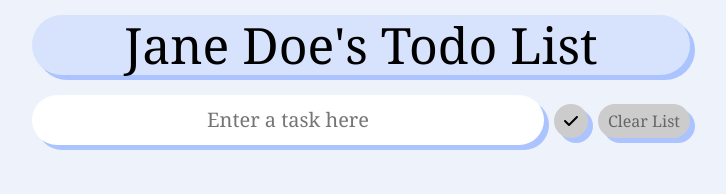
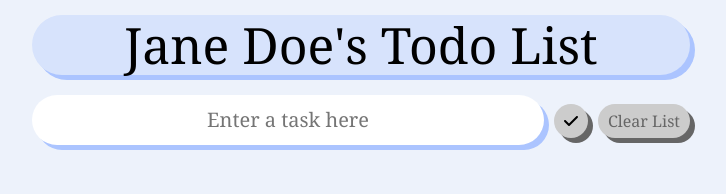
Before and after one commit to kpulgari/react-todo-app, a React app: page / in a window 1280 px wide. Shown: the top 194 px of the page, without its empty margins (279-1005 px from the left). Built offline with nearby package versions, Linux system fonts and the light colour scheme; the HTML template or start-up script is replaced by a standard one.

Commit message:
Code refactoring and added styles

```diff
--- a/package.json
+++ b/package.json
@@ -11,10 +11,7 @@
   "dependencies": {
     "bootstrap": "^5.2.3",
     "react": "^18.2.0",
-    "react-dom": "^18.2.0",
-    "@fortawesome/fontawesome-svg-core": "^6.4.2",
-    "@fortawesome/free-solid-svg-icons": "^6.4.2",
-    "@fortawesome/react-fontawesome": "^0.2.0"
+    "react-dom": "^18.2.0"
   },
   "devDependencies": {
     "@types/react": "^18.0.27",
--- a/src/App.tsx
+++ b/src/App.tsx
@@ -70,7 +70,9 @@ function App() {
 
   return (
     <div>
-      <h1 id="todo-list-header">{name}'s Todo List</h1>
+      <h1 className="todo-header-div" id="todo-list-header">
+        {name}'s Todo List
+      </h1>
       <SubmitTask
         submitBarId="submit-task-bar"
         submitBarName="task"
--- a/src/components/SubmitTask.tsx
+++ b/src/components/SubmitTask.tsx
@@ -38,9 +38,16 @@ export const SubmitTask = ({
     };
   }, [submitButtonId, clearButtonId]);
 
+  const maxLength = 150;
+
+  const inputDisabled = `${!inputValue.trim() ? "disabled" : ""}`;
+  const taskListEmpty = `${!taskList.length ? "disabled" : ""}`;
+  const inputFull = `${inputValue.length === maxLength ? "full" : ""}`;
+
   return (
     <div>
       <input
+        className={`input ${inputDisabled} ${inputFull}`}
         type="text"
         placeholder={children}
         id={submitBarId}
@@ -52,19 +59,19 @@ export const SubmitTask = ({
           }
         }}
         value={inputValue}
-        maxLength={150}
+        maxLength={maxLength}
       />
       <button
         id={submitButtonId}
         onClick={onSubmitClick}
-        className={`submit-button submit ${!inputValue ? "disabled" : ""}`}
+        className={`submit-button submit ${inputDisabled}`}
       >
         {buttonIcon}
       </button>
       <button
         id={clearButtonId}
         onClick={onClearListClick}
-        className={`submit-button remove ${!taskList.length ? "disabled" : ""}`}
+        className={`submit-button remove ${taskListEmpty}`}
       >
         Clear List
       </button>
--- a/src/styles/App.css
+++ b/src/styles/App.css
@@ -2,9 +2,13 @@
   --background-color: #edf2fb;
   --component-background-color: #d7e3fc;
   --component-shadow-color: #abc4ff;
-  --remove-color: #de3163;
-  --submit-color: #50c878;
+  --remove-color: #ffb9cc;
+  --remove-shadow-color: #db577d;
+  --submit-color: #aef5c6;
+  --submit-shadow-color: #50c878;
   --highlight-color: yellow;
+  --disabled-color: #ccc;
+  --disabled-shadow-color: #666;
 
   display: flex;
   flex-direction: column;
@@ -27,7 +31,7 @@
   padding-inline: 75px;
 }
 
-#submit-task-bar {
+.input {
   width: 40vw;
   padding: 10px;
   background-color: white;
@@ -37,6 +41,12 @@
   padding-left: 10px;
   box-shadow: 5px 5px var(--component-shadow-color);
   text-align: center;
+  transition: all 0.3s;
+}
+
+.input.full {
+  background-color: var(--remove-color);
+  box-shadow: 5px 5px var(--remove-shadow-color);
 }
 
 #submit-task-bar:focus {
@@ -52,15 +62,16 @@
   margin-left: 10px;
   cursor: pointer;
   border-radius: 100px;
-  transition: background-color 0.3s ease;
   box-shadow: 5px 5px var(--component-shadow-color);
+  transition: all 0.3s ease;
 }
 
 .submit-button.disabled {
-  background-color: #ccc;
-  color: #666;
+  background-color: var(--disabled-color);
+  color: var(--disabled-shadow-color);
   cursor: not-allowed;
   pointer-events: none;
+  box-shadow: 5px 5px var(--disabled-shadow-color);
 }
 
 .submit-button.held {
@@ -69,6 +80,7 @@
 
 .submit-button.submit:hover {
   background-color: var(--submit-color);
+  box-shadow: 5px 5px var(--submit-shadow-color);
 }
 
 .submit-button.submit.held {
@@ -79,6 +91,7 @@
 
 .submit-button.remove:hover {
   background-color: var(--remove-color);
+  box-shadow: 5px 5px var(--remove-shadow-color);
 }
 
 .submit-button.remove.held {
@@ -99,16 +112,25 @@
 
 .submit-button.task:hover {
   background-color: #ccc;
-  color: #666;
+  box-shadow: 5px 5px var(--disabled-shadow-color);
+}
+
+.submit-button.task.held {
+  box-shadow: none;
 }
 
 .submit-button.remove.task:hover {
   background-color: var(--remove-color);
+  box-shadow: 5px 5px var(--remove-shadow-color);
+}
+
+.submit-button.remove.task.held {
+  box-shadow: none;
 }
 
 .tasks-div {
   margin-top: 15px;
-  /* background-color: black; */
+  /* background-color: yellow; */
   flex-wrap: wrap;
   overflow-y: scroll;
   width: 50vw;
@@ -116,13 +138,14 @@
 }
 
 #task-list {
-  padding: 10px;
+  padding: 5px;
+  margin-left: 10px;
 }
 
 .task-element {
   margin: 10px;
   padding: 20px;
-  font-size: 20px;
+  /* font-size: 120%; */
   background-color: white;
   border-radius: 100px;
   box-shadow: 5px 5px var(--component-shadow-color);
@@ -133,7 +156,7 @@
 }
 
 .submit-button.task {
-  font-size: 15px;
+  font-size: 100%;
 }
 
 .task-text.crossed {
```
